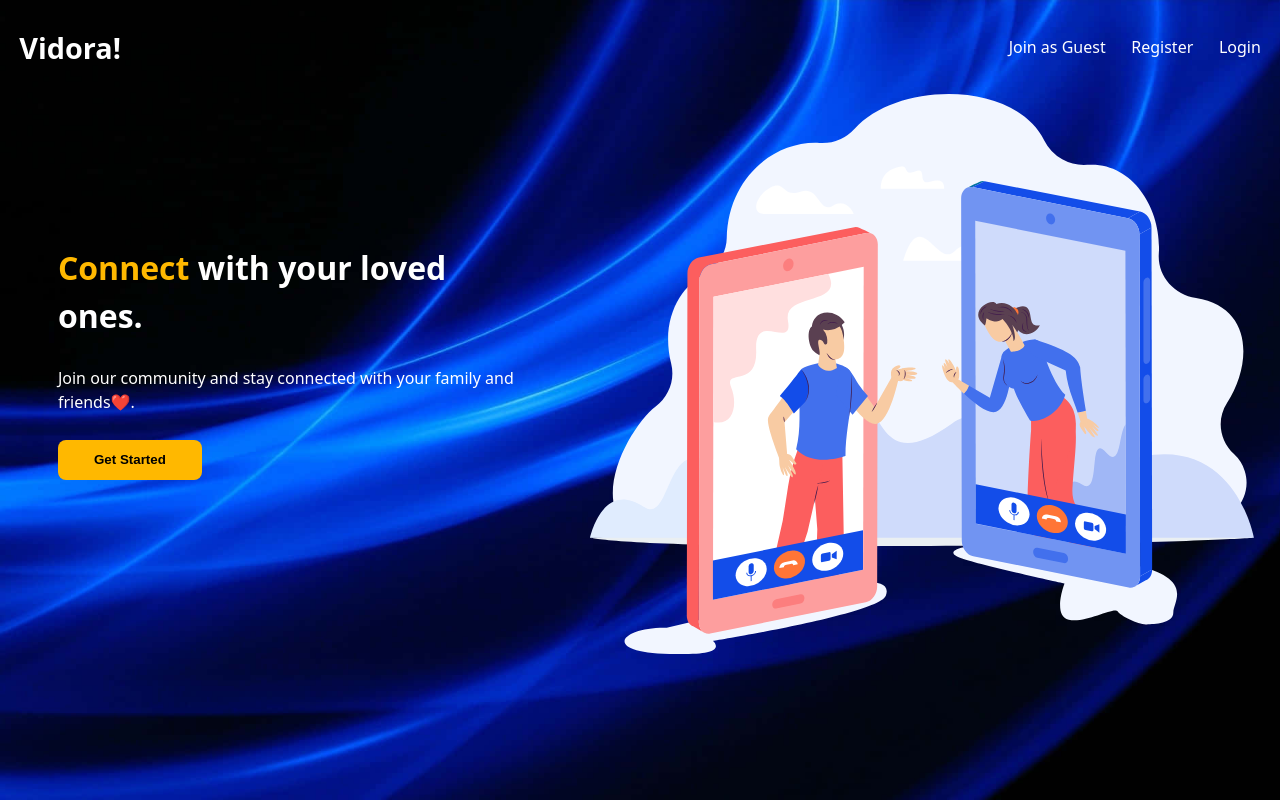
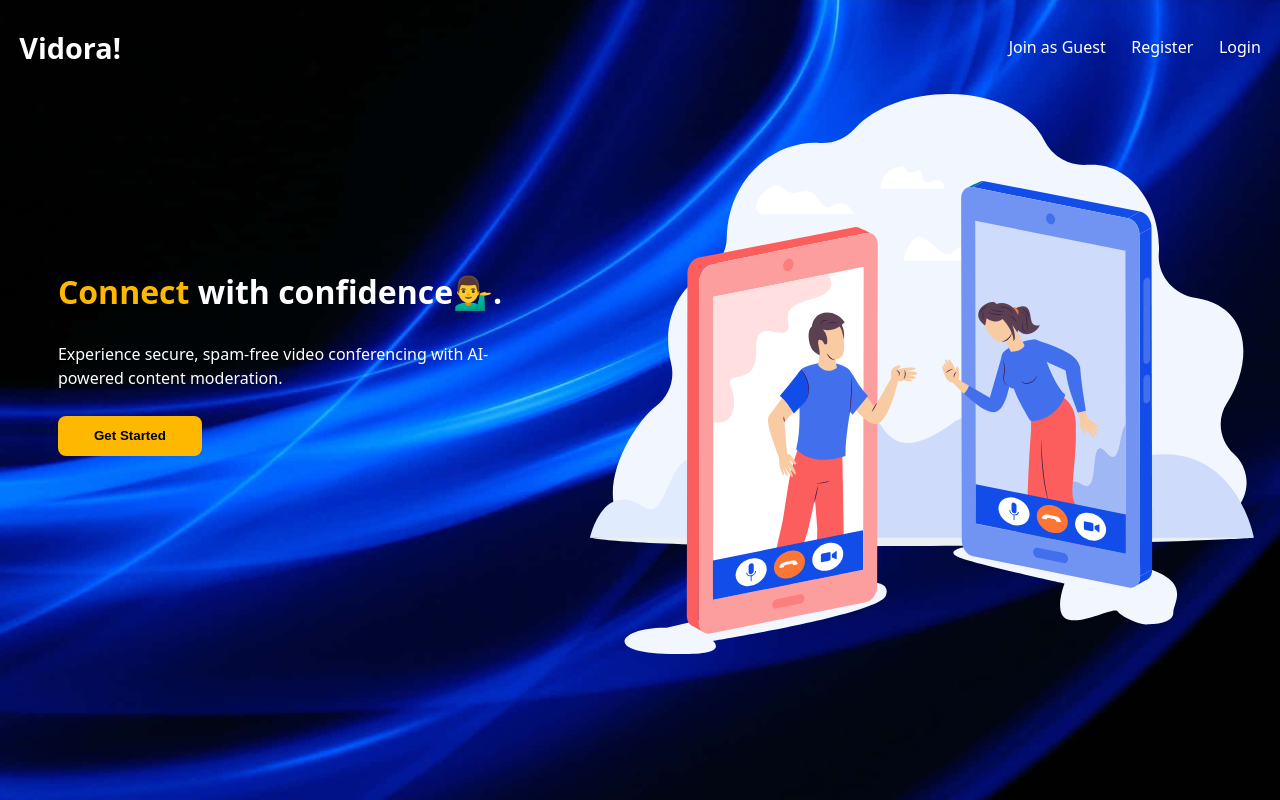
Before and after one commit to kasaudhanshivam/vidora, a React (Vite) app in the folder Frontend/: page / in a window 1280 px wide. Built offline with nearby package versions, Linux system fonts and the light colour scheme.

Commit message:
tagline changed

```diff
--- a/Frontend/src/pages/landing.jsx
+++ b/Frontend/src/pages/landing.jsx
@@ -24,8 +24,8 @@ const LandingPage = () => {
 
         <div className="landingMainContainer">
           <div className="heading">
-            <h1><span style={{color: "#FFB800"}}>Connect</span> with your loved ones.</h1>
-            <p>Join our community and stay connected with your family and friends❤️.</p>
+            <h1><span style={{color: "#FFB800"}}>Connect</span> with confidence💁‍♂️.</h1>
+            <p>Experience secure, spam-free video conferencing with AI-powered content moderation.</p>
             <button className='start'>
               <Link to="/home">Get Started</Link>
               </button>
```
